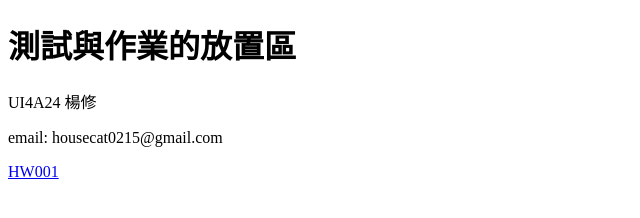
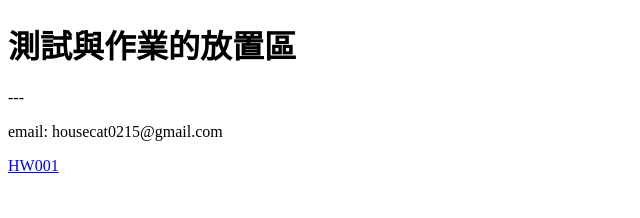
Before and after one commit to Housecat0215/ex, a plain HTML site: page index.html in a window 1280 px wide. Shown: the whole page, without its empty margins (0-640 px from the left). Drawn offline with Linux system fonts and the light colour scheme.

Commit message:
Update index.html

```diff
--- a/index.html
+++ b/index.html
@@ -8,7 +8,7 @@
 <body>
 <meta charset="utf-8">
 <h1>測試與作業的放置區</h1>
-<p>UI4A24 楊修</p>
+<p>---</p>
 <p>email: housecat0215@gmail.com</p>
 <a href="/ex/ex/HW01.html">HW001</p>
 
```
